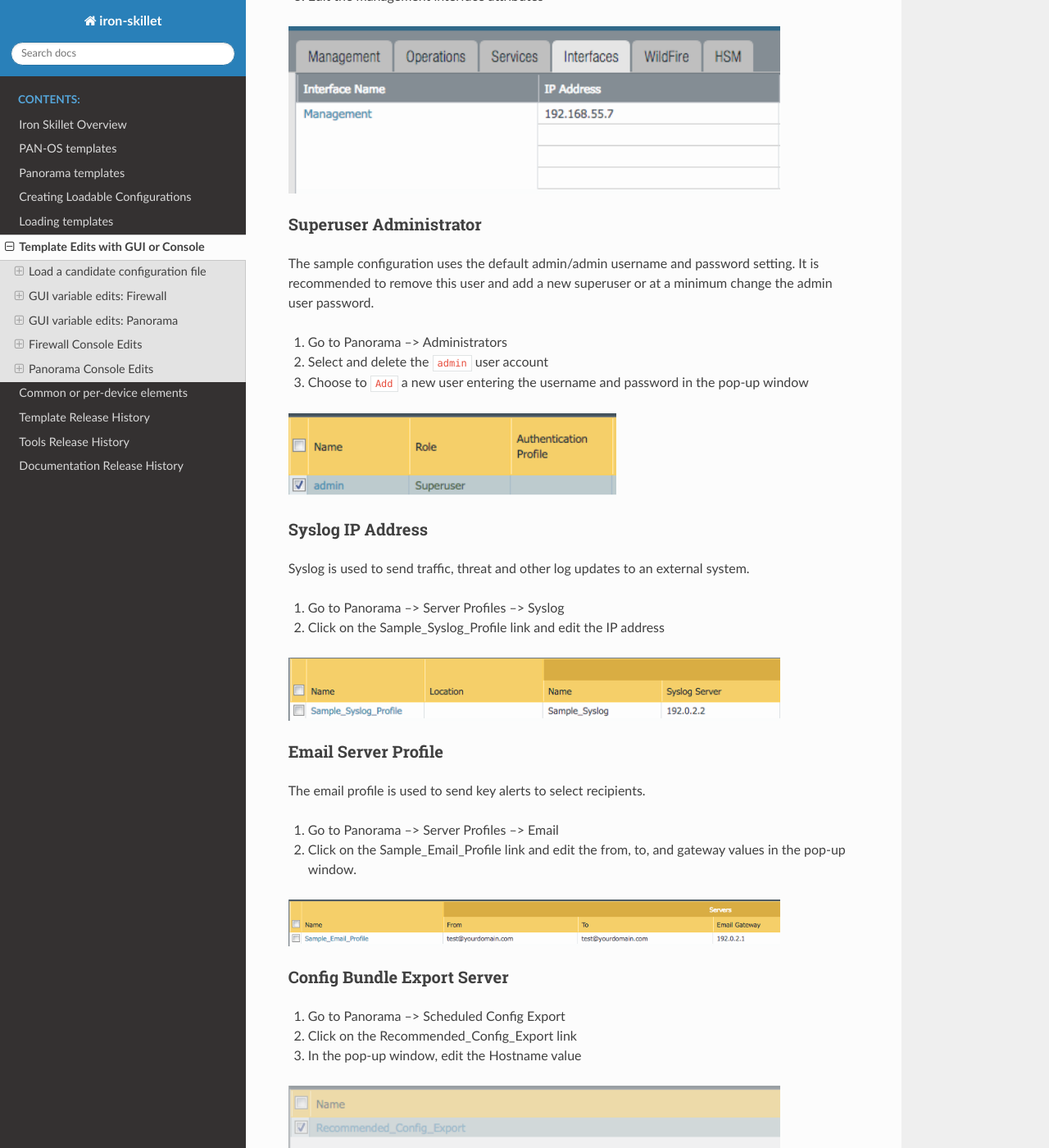
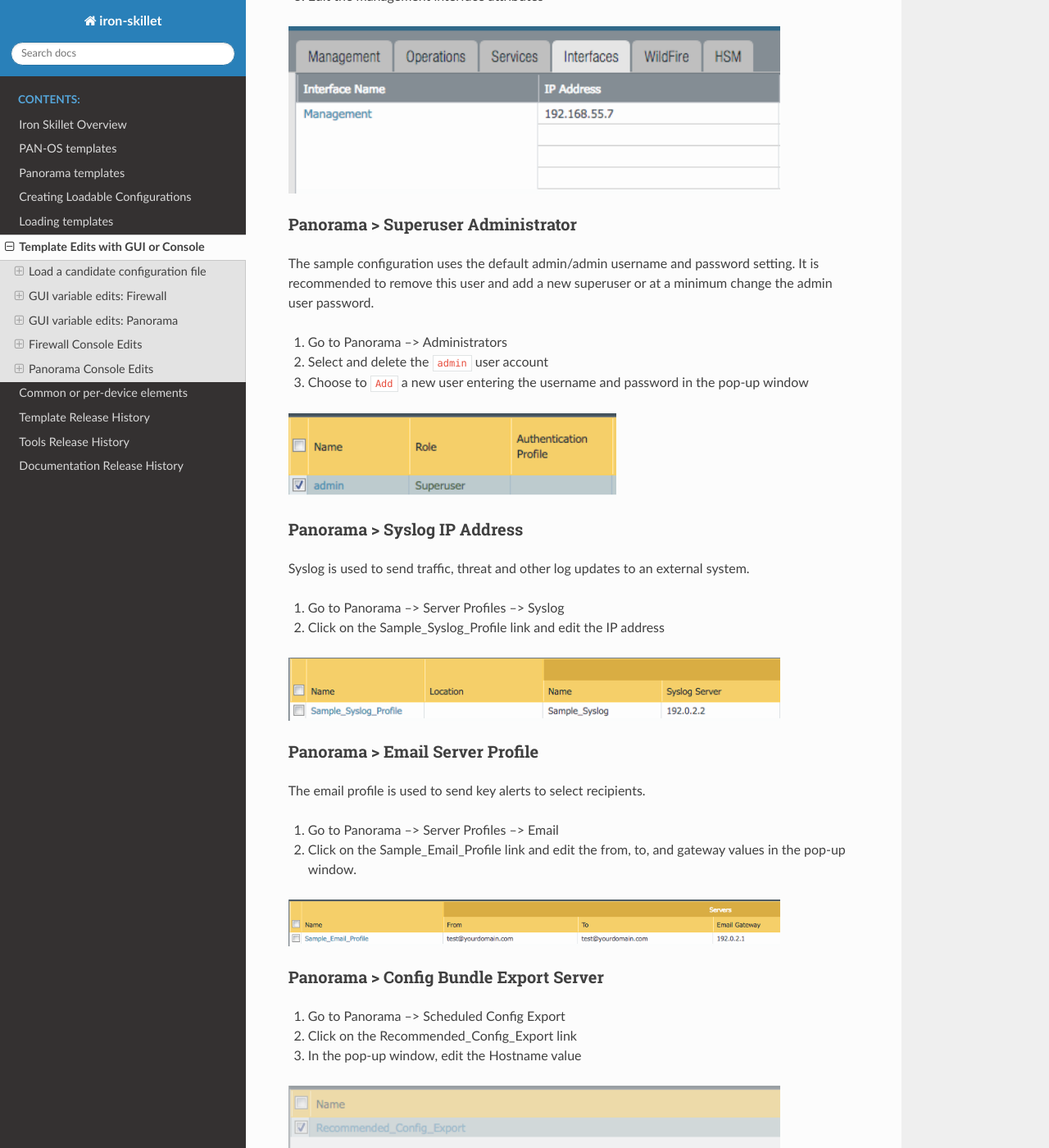
Before and after one commit to PaloAltoNetworks/iron-skillet, a Sphinx documentation site: the page built from docs/template_gui_edits.rst, in a window 1280 px wide and 1400 px high, scrolled down 7107 px. Shown: the whole window at 82% size. Built offline with Sphinx 7.4.7 and the Read the Docs theme 2.0.0, drawn with Linux system fonts in a browser that asks for light colours; some of the changed text lies outside the part shown.

Commit message:
gui and console edits doc clean up

```diff
--- a/docs/template_gui_edits.rst
+++ b/docs/template_gui_edits.rst
@@ -218,7 +218,7 @@
 
 
 Panorama tab edits
-~~~~~~~~~~~~~~~~
+~~~~~~~~~~~~~~~~~~
 
 ----------------------------------------------------------------------
 
@@ -231,8 +231,8 @@
 From here the following edits can be made:
 
 
-Hostname
-~~~~~~~~
+Panorama > Hostname
+~~~~~~~~~~~~~~~~~~~
 
 1. Go to Panorama --> Setup --> Management
 
@@ -242,8 +242,8 @@
    :width: 600
 
 
-DNS and NTP servers
-~~~~~~~~~~~~~~~~~~~
+Panorama > DNS and NTP servers
+~~~~~~~~~~~~~~~~~~~~~~~~~~~~~~
 
 1. Go to Panorama --> Setup --> Services
 
@@ -255,8 +255,8 @@
    :width: 600
 
 
-Panorama Management Interface
-~~~~~~~~~~~~~~~~~~~~~~~~~~~~~
+Panorama > Management Interface
+~~~~~~~~~~~~~~~~~~~~~~~~~~~~~~~
 
 This configuration is specific to the Panorama management interface when statically defined.
 
@@ -270,8 +270,8 @@
    :width: 600
 
 
-Superuser Administrator
-~~~~~~~~~~~~~~~~~~~~~~~
+Panorama > Superuser Administrator
+~~~~~~~~~~~~~~~~~~~~~~~~~~~~~~~~~~
 
 The sample configuration uses the default admin/admin username and password setting. It is recommended to remove this
 user and add a new superuser or at a minimum change the admin user password.
@@ -286,8 +286,8 @@
    :width: 400
 
 
-Syslog IP Address
-~~~~~~~~~~~~~~~~~
+Panorama > Syslog IP Address
+~~~~~~~~~~~~~~~~~~~~~~~~~~~~
 
 Syslog is used to send traffic, threat and other log updates to an external system.
 
@@ -299,8 +299,8 @@
    :width: 600
 
 
-Email Server Profile
-~~~~~~~~~~~~~~~~~~~~
+Panorama > Email Server Profile
+~~~~~~~~~~~~~~~~~~~~~~~~~~~~~~~
 
 The email profile is used to send key alerts to select recipients.
 
@@ -312,8 +312,8 @@
    :width: 600
 
 
-Config Bundle Export Server
-~~~~~~~~~~~~~~~~~~~~~~~~~~~
+Panorama > Config Bundle Export Server
+~~~~~~~~~~~~~~~~~~~~~~~~~~~~~~~~~~~~~~
 
 1. Go to Panorama --> Scheduled Config Export
 
@@ -490,6 +490,7 @@
 .. image:: images/spyware_sinkholes.png
    :width: 400
 
+------------------------------------------------------------------------------------
 
 Firewall Console Edits
 ----------------------
@@ -567,6 +568,7 @@
    set profiles spyware ``{{ profile name }}`` botnet-domains sinkhole ipv4-address ``{{ IPv4 address }}``
    set profiles spyware ``{{ profile name }}`` botnet-domains sinkhole ipv6-address ``{{ IPv6 address }}``
 
+----------------------------------------------------------------------------------------------
 
 Panorama Console Edits
 ----------------------
```
